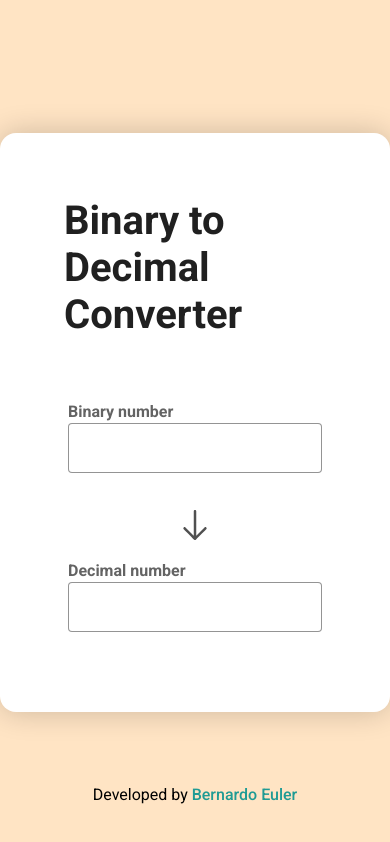
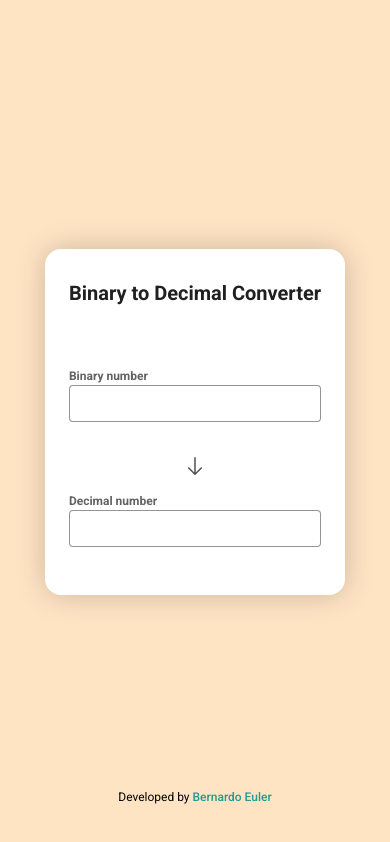
Before and after one commit to bernardoeuler/Bin2Dec-App, a plain HTML site: page index.html in a window 390 px wide. Drawn offline with Linux system fonts and the light colour scheme.

Commit message:
Fix responsiveness in small screens

```diff
--- a/css/style.css
+++ b/css/style.css
@@ -15,6 +15,7 @@ body {
 
 .container {
   background-color: #ffffff;
+  margin: 64px;
   padding: 64px;
   border-radius: 16px;
   box-shadow: 0 0 30px #00000033;
@@ -22,8 +23,9 @@ body {
 
 .container h1 {
   color: #202020;
-  font-size: 40px;
+  font-size: clamp(20px, 3vw, 40px);
   margin-bottom: 64px;
+  text-align: center;
 }
 
 .inputs {
@@ -84,3 +86,37 @@ body {
 #author a:active {
   color: #1D928B;
 }
+
+/* @media screen and (max-width: 768px) {
+  .container {
+    padding: 64px 24px;
+  }
+} */
+
+@media screen and (max-width: 480px) {
+  .container {
+    margin: 24px;
+    padding: 32px 24px;
+  }
+
+  .inputs .input-group {
+    width: 100%;
+  }
+
+  .inputs .input-group label {
+    font-size: 12px;
+  }
+
+  .inputs .input-group input {
+    font-size: 16px;
+    padding: 8px;
+  }
+
+  .inputs img {
+    width: 24px;
+  }
+
+  #author {
+    font-size: 12px;
+  }
+}
```
